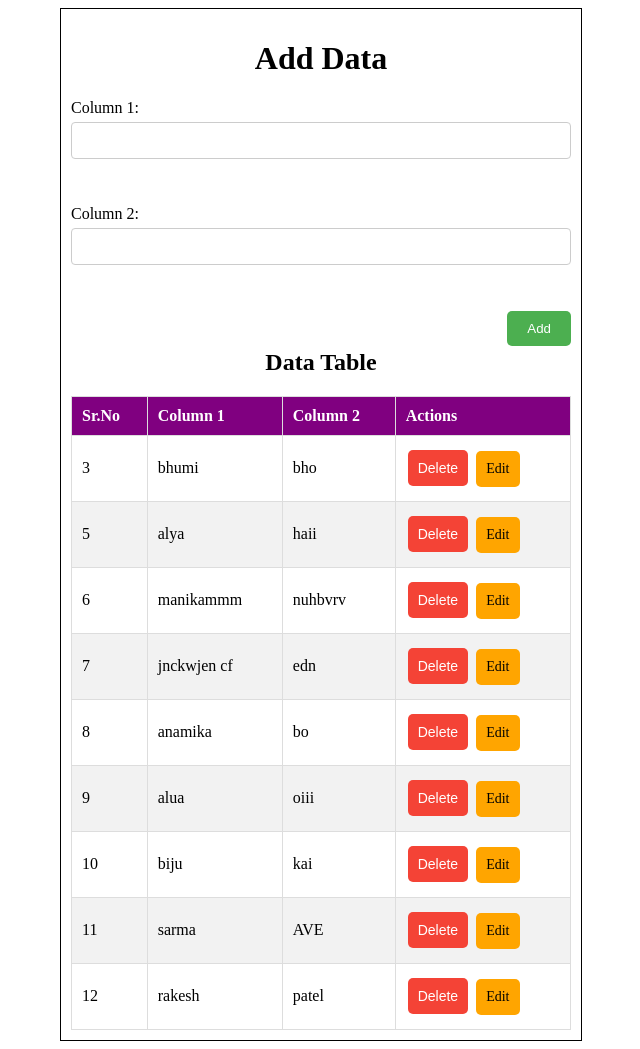
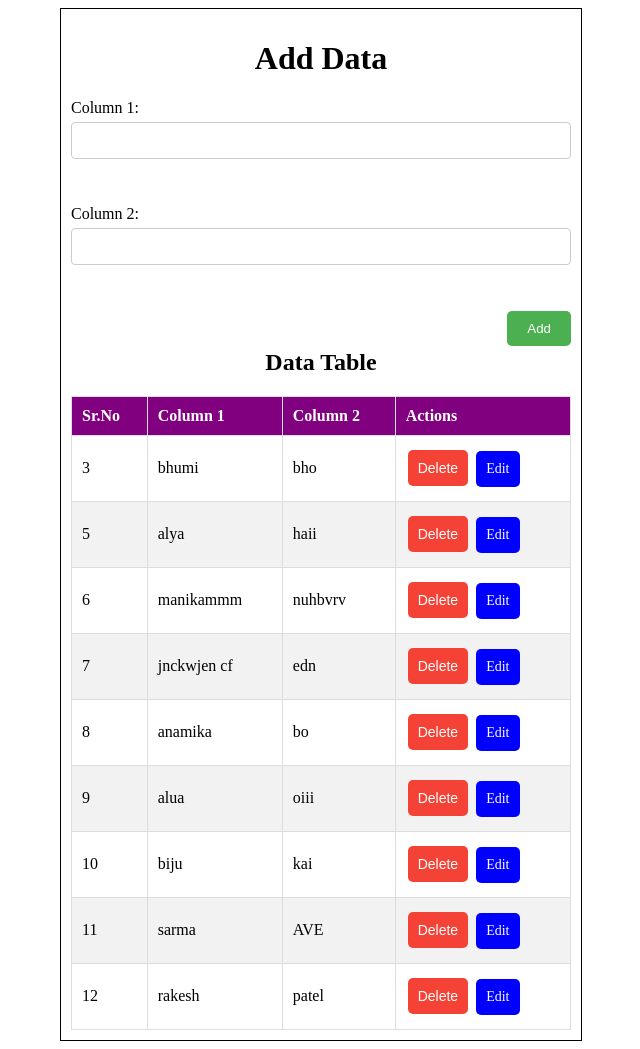
Before and after one commit to Arpan-tech-create/SINGLE_PAGE_WEB_APP_ISRO, a Flask app: page / in a window 1280 px wide. Shown: the whole page, without its empty margins (319-959 px from the left). Run offline with Flask 3, Linux system fonts and the light colour scheme; data comes from the database, SQL or seed files in the repository.

Commit message:
'color changes'

```diff
--- a/static/style.css
+++ b/static/style.css
@@ -73,12 +73,12 @@ th{
 
 }
 .delete-button:hover{
-	background-color: lightcoral;
+	background-color: plum;
 }
 
 .edit-button{
-	background-color: orange;
-	color: black;
+	background-color: blue;
+	color: white;
 	border: none;
 	padding: 10px 10px;
 	text-align: center;
```
